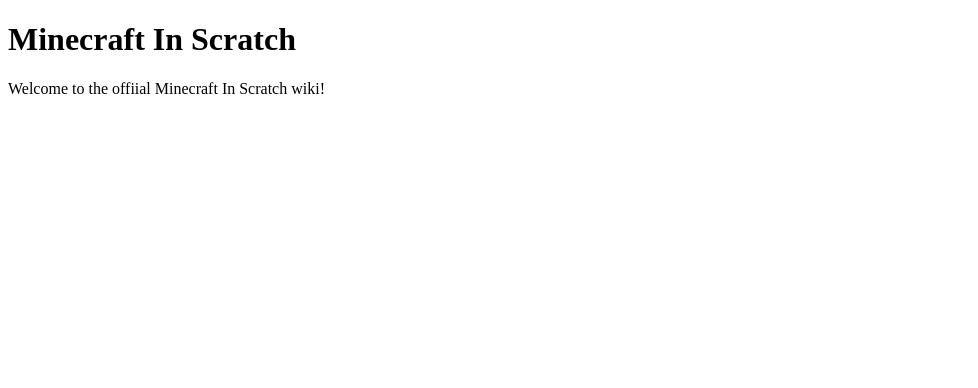
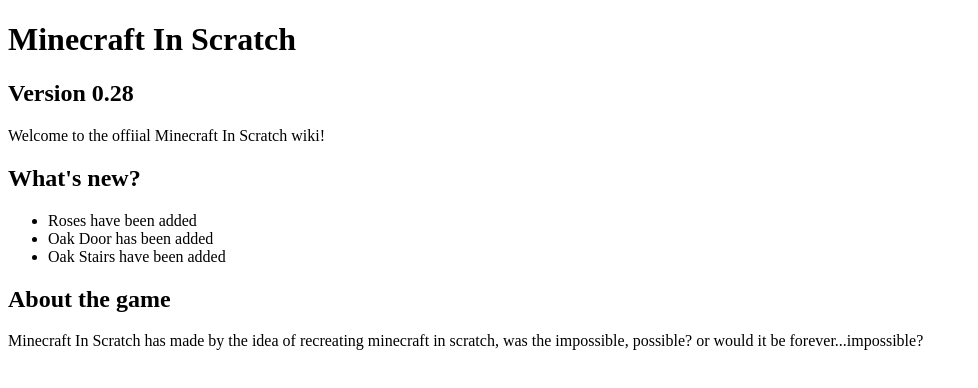
Before and after one commit to ImakeGames-lab/Minecraft-In-Scratch, a plain HTML site: page index.html in a window 1280 px wide. Shown: the whole page, without its empty margins (0-978 px from the left). Drawn offline with Linux system fonts and the light colour scheme.

Commit message:
Update index.html with version and new features
Added version information and new features to the wiki.

```diff
--- a/index.html
+++ b/index.html
@@ -6,7 +6,22 @@
 <body>
 
      <h1>Minecraft In Scratch</h1>
+
+    <h2>Version 0.28</h2>
+
      <p>Welcome to the offiial Minecraft In Scratch wiki!</p>
+
+     <h2>What's new?</h2>
+
+     <ul>
+         <li>Roses have been added</li>
+         <li>Oak Door has been added</li>
+         <li>Oak Stairs have been added</li>
+     </ul>
+
+     <h2>About the game</h2>
+
+    <p>Minecraft In Scratch has made by the idea of recreating minecraft in scratch, was the impossible, possible? or would it be forever...impossible?</p>
 
 </body>
 </html>
```
